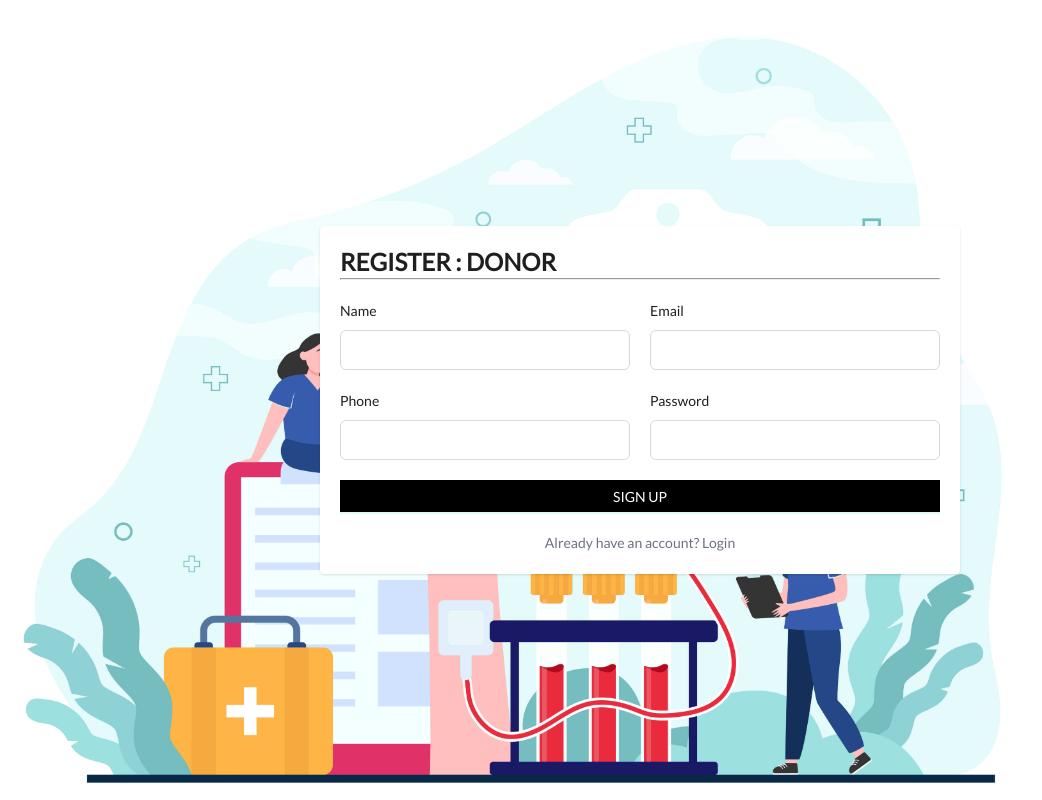
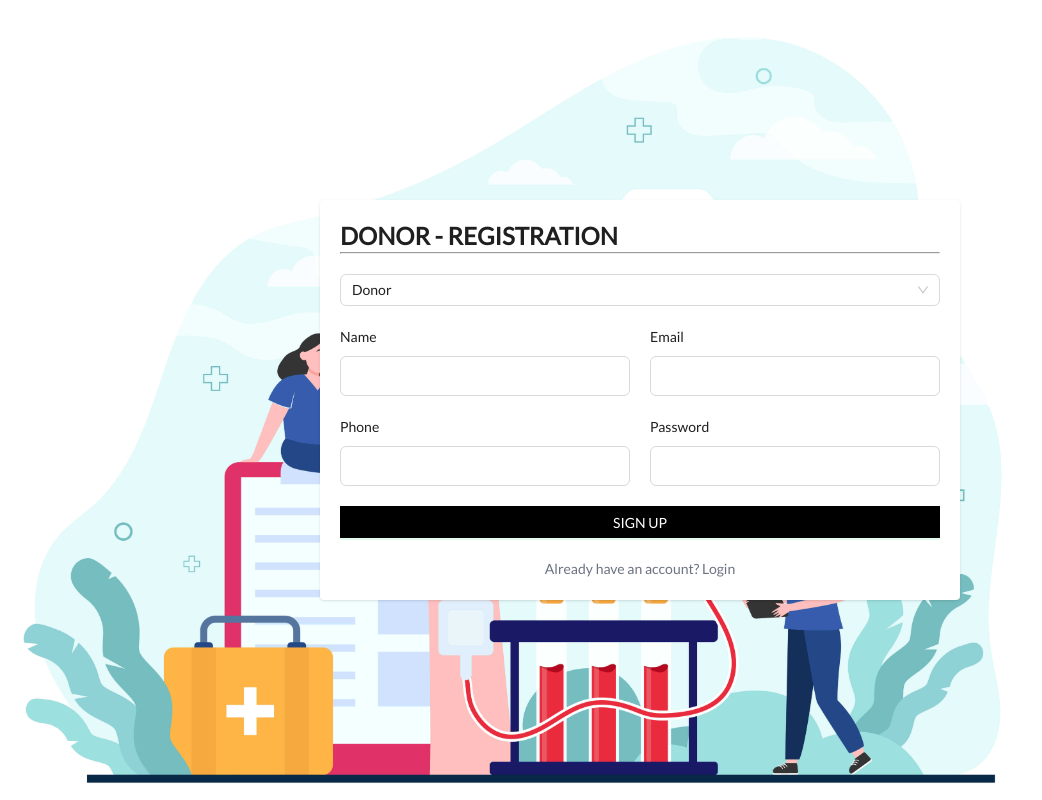
Before and after one commit to Sourav01112/Full-Stack-Blood-Bank-App, a React (Vite) app in the folder Client/: page /register in a window 1280 px wide. Shown: the whole page, without its empty margins (0-1042 px from the left). Built offline with nearby package versions, Linux system fonts and the light colour scheme.

Commit message:
Registration layout done

```diff
--- a/Client/src/index.css
+++ b/Client/src/index.css
@@ -12,7 +12,7 @@ button {
 }
 
 * {
-  font-family: "Lato", sans-serif;
+  font-family: "Lato", sans-serif !important;
   padding: 0;
   margin: 0;
 }
--- /dev/null
+++ b/Client/src/pages/Register/Hospital.jsx
@@ -0,0 +1,34 @@
+import { Form, Input } from "antd";
+import TextArea from "antd/es/input/TextArea";
+import React from "react";
+
+export const Hospital = ({ type }) => {
+  return (
+    <>
+      <Form.Item
+        label={type === "hospital" ? "Hospital Name" : "Organization Name"}
+        name={type === "hospital" ? "Hospital Name" : "Organization Name"}
+      >
+        <Input />
+      </Form.Item>
+      <Form.Item label="Owner" name="owner">
+        <Input />
+      </Form.Item>
+      <Form.Item label="Email" name="email">
+        <Input />
+      </Form.Item>
+      <Form.Item label="Phone" name="phone">
+        <Input type="number" />
+      </Form.Item>
+      <Form.Item label="Website" name="website">
+        <Input />
+      </Form.Item>
+      <Form.Item label="Password" name="password">
+        <Input type="password" />
+      </Form.Item>
+      <Form.Item label="Address" name="address" className="col-span-2">
+        <TextArea />
+      </Form.Item>
+    </>
+  );
+};
--- a/Client/src/pages/Register/index.jsx
+++ b/Client/src/pages/Register/index.jsx
@@ -1,7 +1,8 @@
-import { Button, Form, Input } from "antd";
+import { Button, Form, Input, Checkbox, Col, Row, Select } from "antd";
 import React, { useState } from "react";
 import { Link, useLocation } from "react-router-dom";
 import registerImage from "../../assets/register.jpg";
+import { Hospital } from "./Hospital";
 
 export const Register = () => {
   const [type, setType] = useState("donor");
@@ -9,6 +10,10 @@ export const Register = () => {
   const location = useLocation();
   const isDesiredRoute = location.pathname === "/register";
   const backgroundClasses = isDesiredRoute ? "bg-wallpaper" : "";
+
+  const onFinish = (values) => {
+    console.log(values);
+  };
 
   return (
     <div
@@ -18,24 +23,91 @@ export const Register = () => {
       <Form
         layout="vertical"
         className="bg-white rounded shadow grid grid-cols-2 p-5 gap-5 w-1/2"
+        onFinish={onFinish}
       >
         <h1 className="col-span-2 uppercase text-2xl">
-          <span>Register : Donor </span>
+          <span>{type.toUpperCase()} - registration</span>
           <hr />
         </h1>
-        <Form.Item label="Name">
+
+        {/* <Checkbox.Group
+          className="col-span-2"
+          style={{
+            width: "100%",
+          }}
+          onChange={() => setType(e.target.value)}
+        >
+          <Row>
+            <Col span={8}>
+              <Checkbox value="donor">Donor</Checkbox>
+            </Col>
+            <Col span={8}>
+              <Checkbox value="hospital">Hospital</Checkbox>
+            </Col>
+            <Col span={8}>
+              <Checkbox value="org">Organisation</Checkbox>
+            </Col>
+          </Row>
+        </Checkbox.Group> */}
+
+        <Select
+          className="col-span-2"
+          showSearch
+          placeholder="Select Type"
+          optionFilterProp="children"
+          defaultValue={{
+            value: "donor",
+            label: "Donor",
+          }}
+          onChange={(value) => {
+            console.log(value);
+            setType(value);
+          }}
+          // onSearch={onSearch}
+          filterOption={(input, option) =>
+            (option?.label ?? "").toLowerCase().includes(input.toLowerCase())
+          }
+          options={[
+            {
+              value: "donor",
+              label: "Donor",
+            },
+            {
+              value: "hospital",
+              label: "Hospital",
+            },
+            {
+              value: "organization",
+              label: "Organization",
+            },
+          ]}
+        />
+
+        {type === "donor" && (
+          <>
+            <Form.Item label="Name" name="name">
               <Input />
             </Form.Item>
-        <Form.Item label="Email">
+            <Form.Item label="Email" name="email">
               <Input />
             </Form.Item>
-        <Form.Item label="Phone">
-          <Input />
+            <Form.Item label="Phone" name="phone">
+              <Input type="number" />
             </Form.Item>
-        <Form.Item label="Password">
-          <Input />
+            <Form.Item label="Password" name="password">
+              <Input type="password" />
             </Form.Item>
-        <Button type="primary" block className="col-span-2 uppercase bg-black">
+          </>
+        )}
+
+        {type !== "donor" && <Hospital type={type} />}
+
+        <Button
+          type="primary"
+          block
+          className="col-span-2 uppercase bg-black"
+          htmlType="submit"
+        >
           Sign Up
         </Button>
         <Link to="/login" className="col-span-2 text-center text-gray-500">
```
Lines whose indentation alone changed are shown as unchanged.
